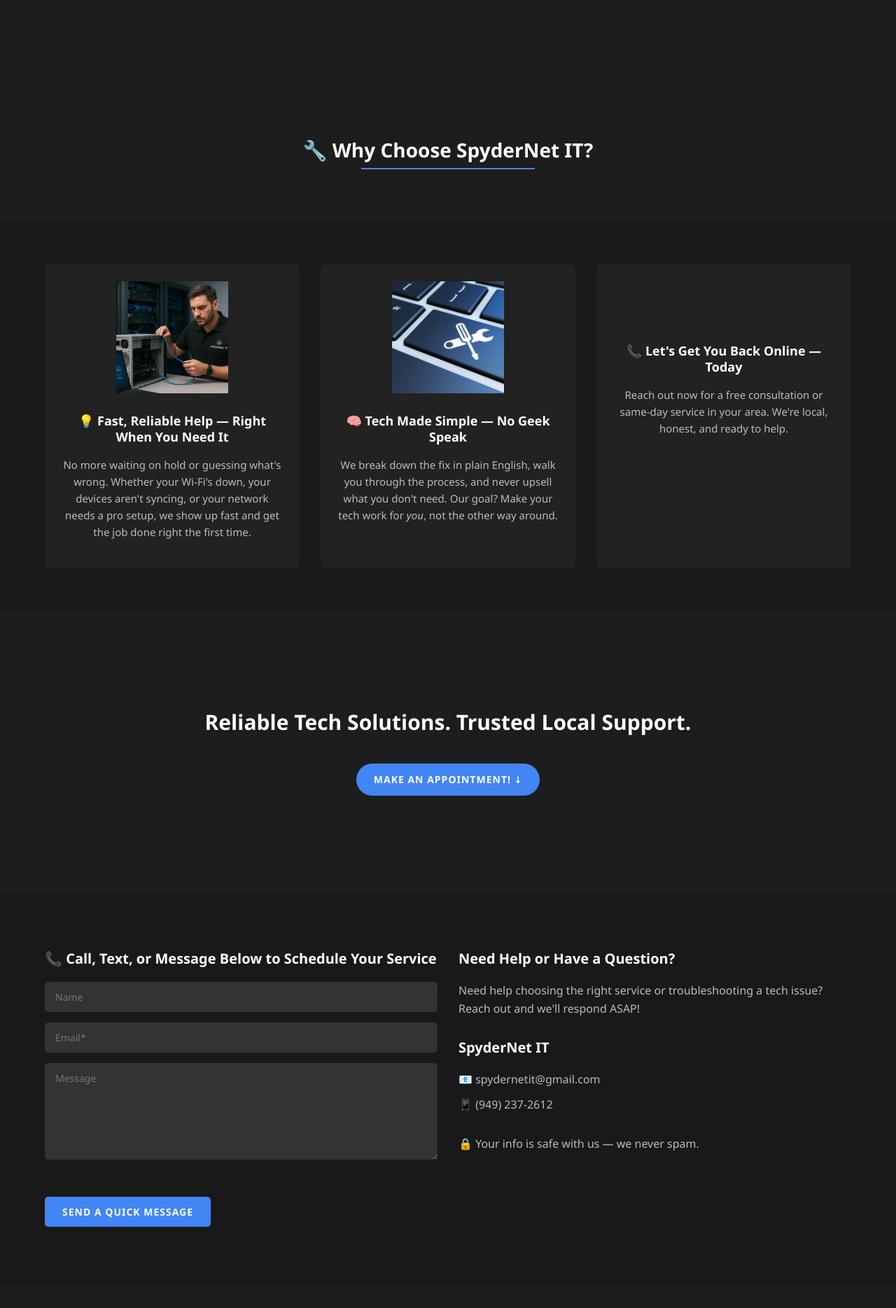
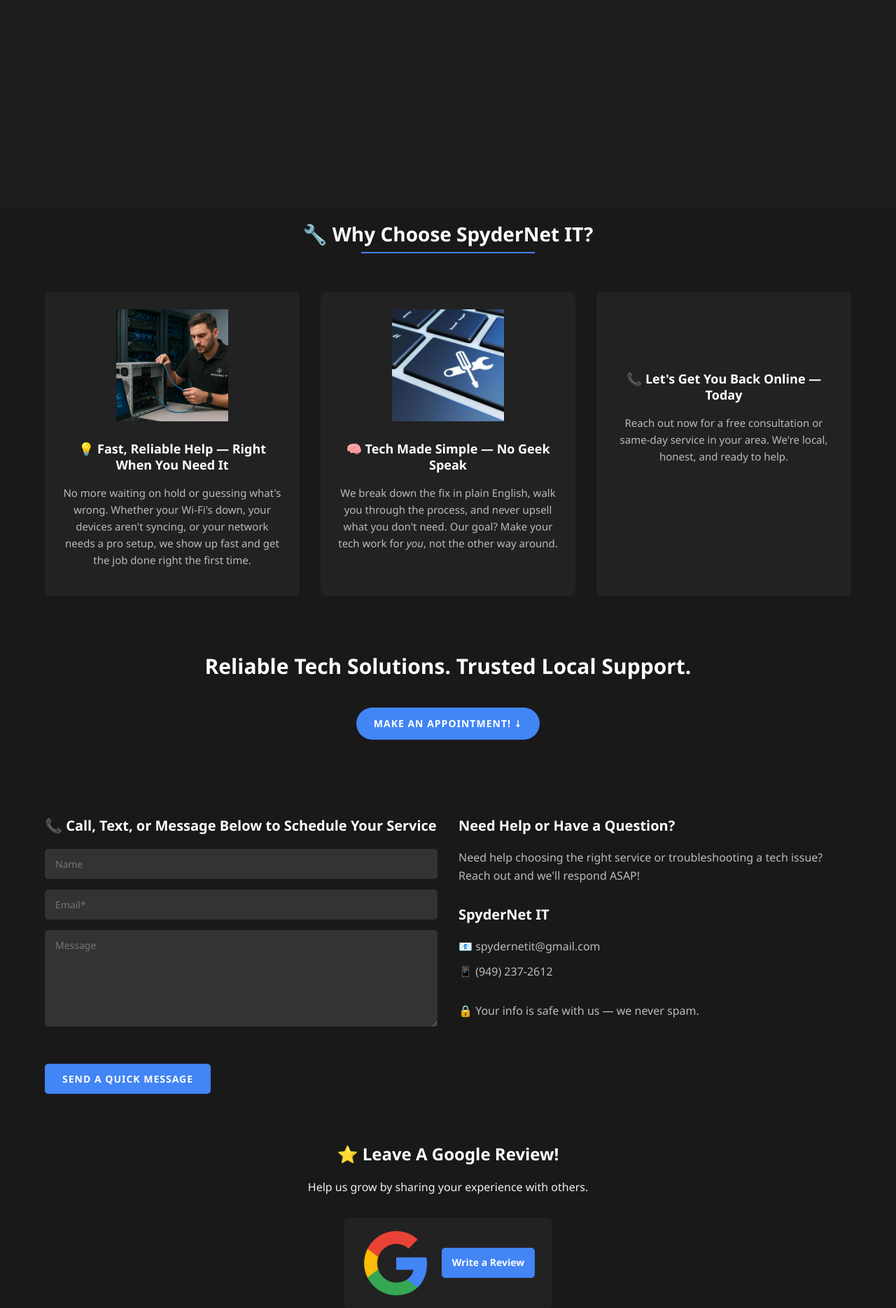
Before and after one commit to octagonn/octagonn, a PHP site: page / in a window 1280 px wide. Shown: the part 344-2213 px from the top of the page at 70% size. Run offline with PHP 8.4, Linux system fonts and the light colour scheme; some libraries are stand-ins or nearby versions; grey boxes are pictures that could not be loaded.

Commit message:
Update style.css

```diff
--- a/css/style.css
+++ b/css/style.css
@@ -194,7 +194,7 @@ nav ul li a:hover:before, nav ul li a.active:before {
     position: relative;
     text-align: center;
     padding: 60px 0;
-    margin-bottom: 40px;
+    margin-bottom: 160px;
     margin-top: 0 !important;
     height: 50vh;
     min-height: 400px;
@@ -252,8 +252,9 @@ nav ul li a:hover:before, nav ul li a.active:before {
 
 /* Section Titles */
 .section-title {
+    background-color: rgba(26, 26, 26, 0.9);
     text-align: center;
-    margin: 40px 0;
+    margin: 0px 0;
     position: relative;
     z-index: 1 !important;
 }
@@ -277,9 +278,9 @@ nav ul li a:hover:before, nav ul li a.active:before {
 
 /* About Preview Section */
 .about-preview {
-    padding: 40px 0;
+    padding: 0px 0;
     background-color: rgba(26, 26, 26, 0.9);
-    margin-bottom: 40px;
+    margin-bottom: 0px;
     position: relative;
     z-index: 1 !important;
 }
@@ -354,13 +355,13 @@ nav ul li a:hover:before, nav ul li a.active:before {
 
 /* Second CTA Section */
 .second-cta {
-    background: none !important;
+    background: rgba(26, 26, 26, 0.9) !important;
     background-image: none !important;
     background-size: cover;
     background-position: center;
     text-align: center;
-    padding: 80px 0;
-    margin: 40px 0;
+    padding: 40px 0;
+    margin: 0px 0;
     position: relative;
     z-index: 1 !important;
 }
@@ -383,8 +384,8 @@ nav ul li a:hover:before, nav ul li a.active:before {
 /* Contact Form Section */
 .contact-form-section {
     background-color: rgba(26, 26, 26, 0.9);
-    padding: 60px 0;
-    margin-bottom: 40px;
+    padding: 30px 0;
+    margin-bottom: 0px;
     position: relative;
     z-index: 1 !important;
 }
@@ -453,9 +454,9 @@ form button:hover {
 /* Reviews Section */
 .reviews {
     text-align: center;
-    padding: 40px 0;
+    padding: 0px 0;
     background-color: rgba(26, 26, 26, 0.9);
-    margin-bottom: 40px;
+    margin-bottom: 0px;
     position: relative;
     z-index: 1 !important;
 }
```
